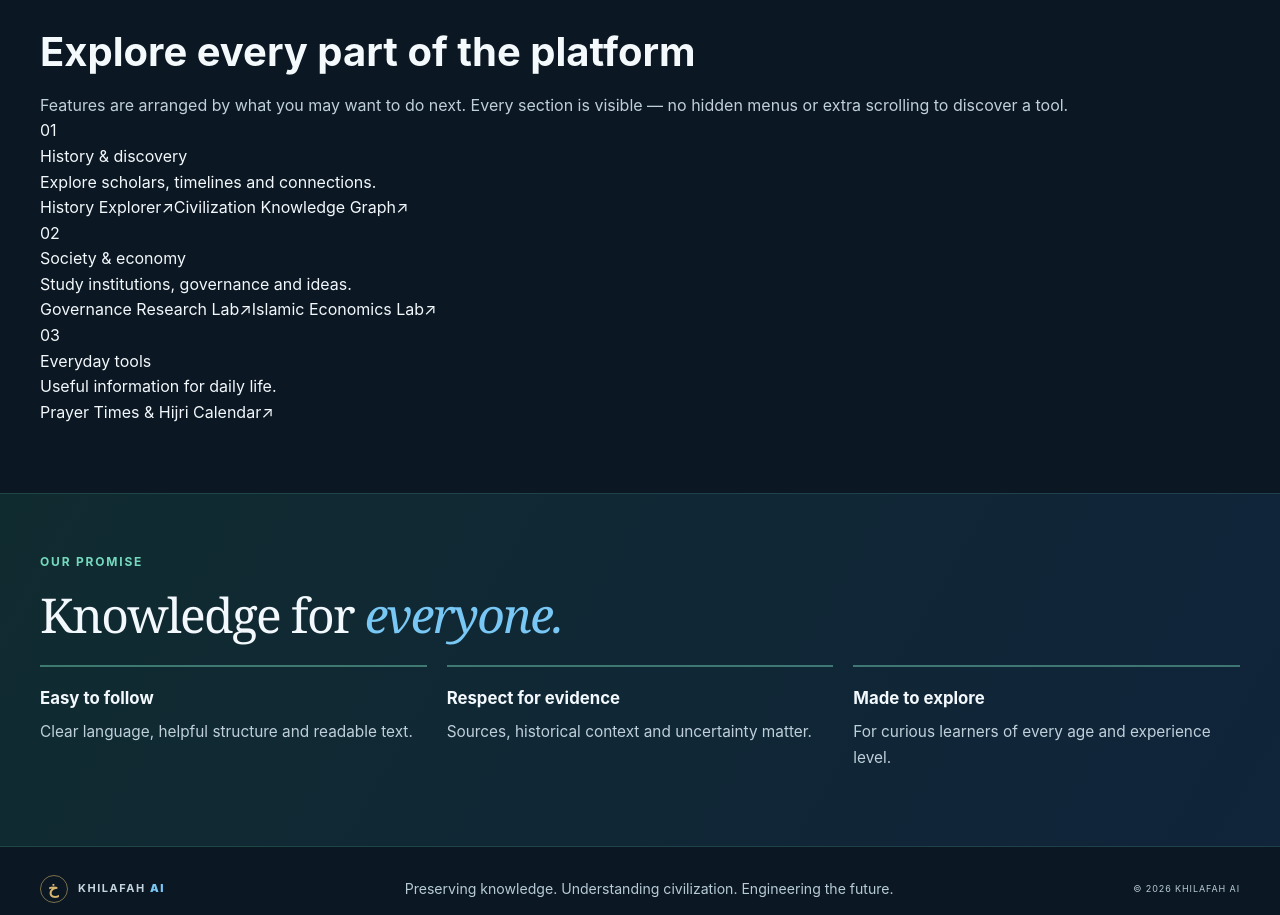
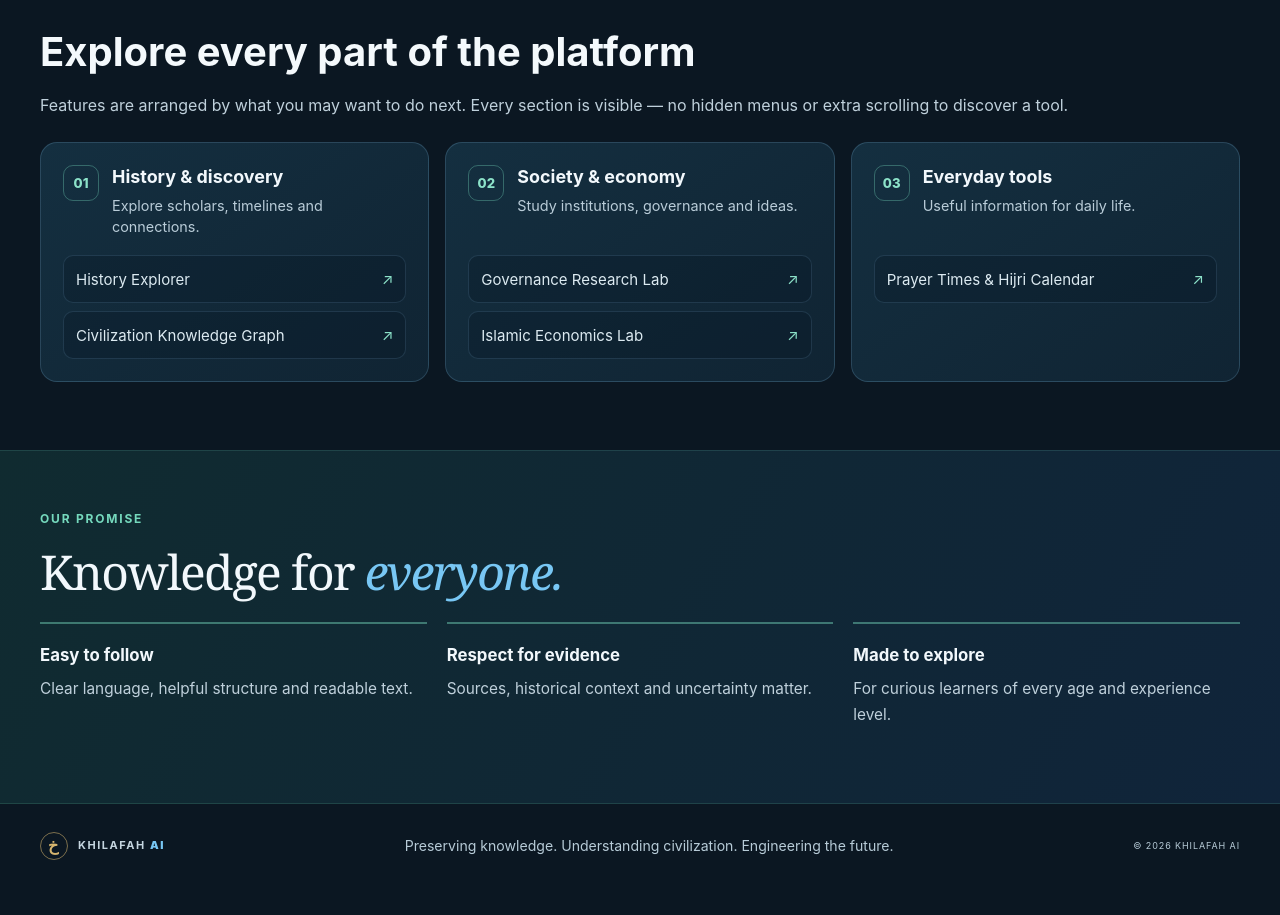
Before and after one commit to ayazcse/khilafah-ai, a Next.js app in the folder frontend/: page / in a window 1280 px wide. Shown: the part 1324-2239 px from the top of the page. After the commit the page ends 2212 px from the top, so only its background shows below. Built offline with nearby package versions, Linux system fonts and the light colour scheme; no server answers.

Commit message:
Add spacious visible feature directory styles

```diff
--- a/frontend/app/globals.css
+++ b/frontend/app/globals.css
@@ -796,3 +796,16 @@ a:focus-visible,button:focus-visible,summary:focus-visible,input:focus-visible,s
  .ux-mobile-links { grid-template-columns:1fr; max-height:min(65vh,520px); overflow-y:auto; }
  .ux-mobile-links a { min-height:46px; display:flex; align-items:center; }
 }
+
+/* All secondary modules remain visible in spacious, priority-based topic panels. */
+.ux-topic-grid { display:grid; grid-template-columns:repeat(3,minmax(0,1fr)); gap:16px; margin-top:24px; }
+.ux-topic-panel { min-width:0; padding:22px; border:1px solid rgba(139,200,239,.2); border-radius:17px; background:linear-gradient(145deg,#142f40,#102433); }
+.ux-topic-heading { display:flex; align-items:flex-start; gap:13px; min-height:76px; }
+.ux-topic-index { display:grid; place-items:center; flex:0 0 36px; width:36px; height:36px; border:1px solid rgba(117,217,189,.35); border-radius:10px; color:#8ce2c9; font-size:.82rem; font-weight:800; }
+.ux-topic-heading h3 { color:#f2f8fc; font-size:1.12rem; font-weight:750; line-height:1.35; }
+.ux-topic-heading p { margin-top:5px; color:#b9ccd8; font-size:.9rem; line-height:1.5; }
+.ux-topic-links { display:grid; gap:8px; margin-top:14px; }
+.ux-topic-links a { display:flex; min-height:48px; align-items:center; justify-content:space-between; gap:12px; padding:11px 12px; border:1px solid rgba(139,200,239,.14); border-radius:10px; color:#dceaf1; background:rgba(5,20,31,.24); font-size:.94rem; line-height:1.4; transition:border-color .2s ease,background .2s ease; }
+.ux-topic-links a span:last-child { color:#8ce2c9; }
+.ux-topic-links a:hover { border-color:rgba(117,217,189,.55); background:rgba(24,167,127,.12); }
+@media (max-width:900px) { .ux-topic-grid { grid-template-columns:1fr; } .ux-topic-heading { min-height:0; } }
```
